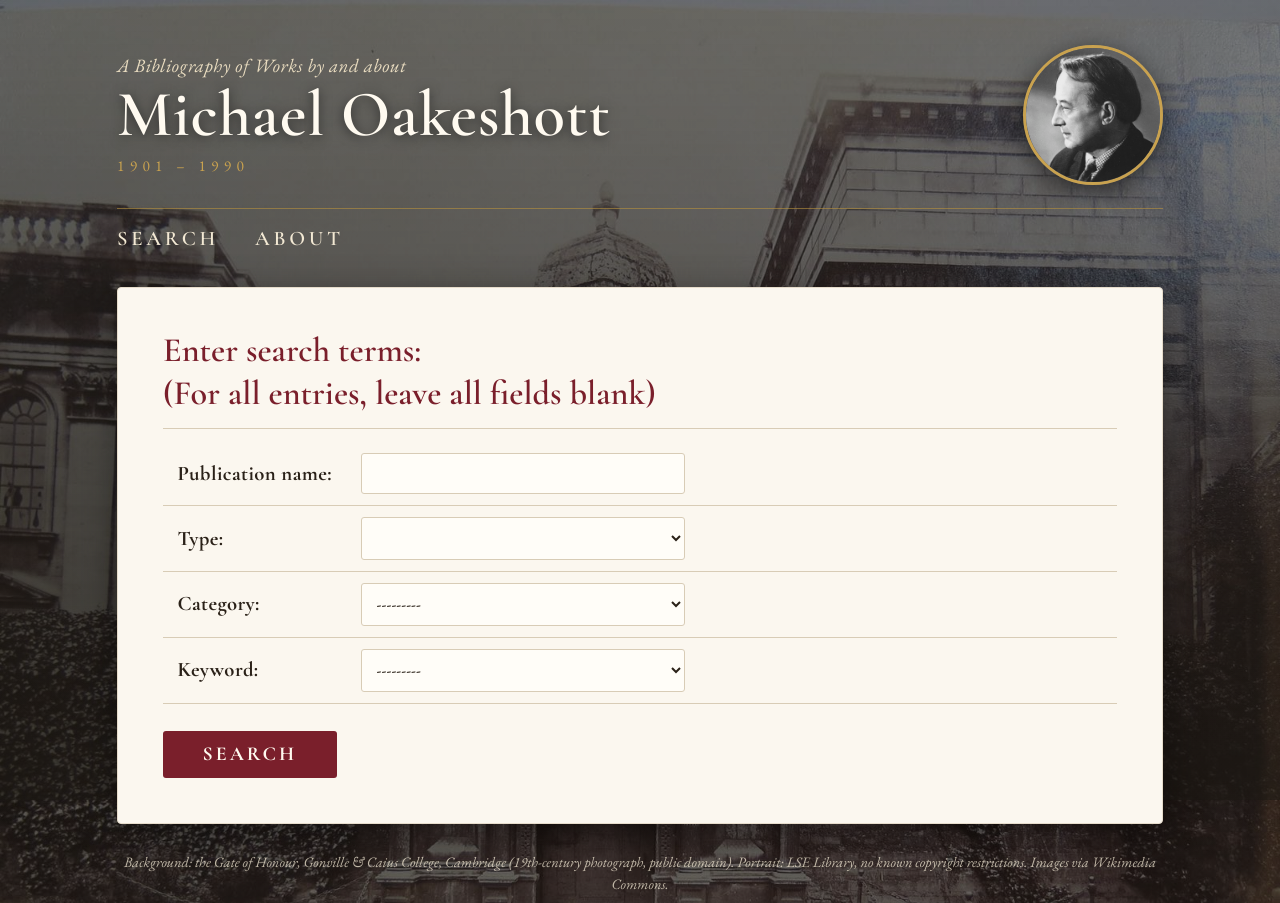
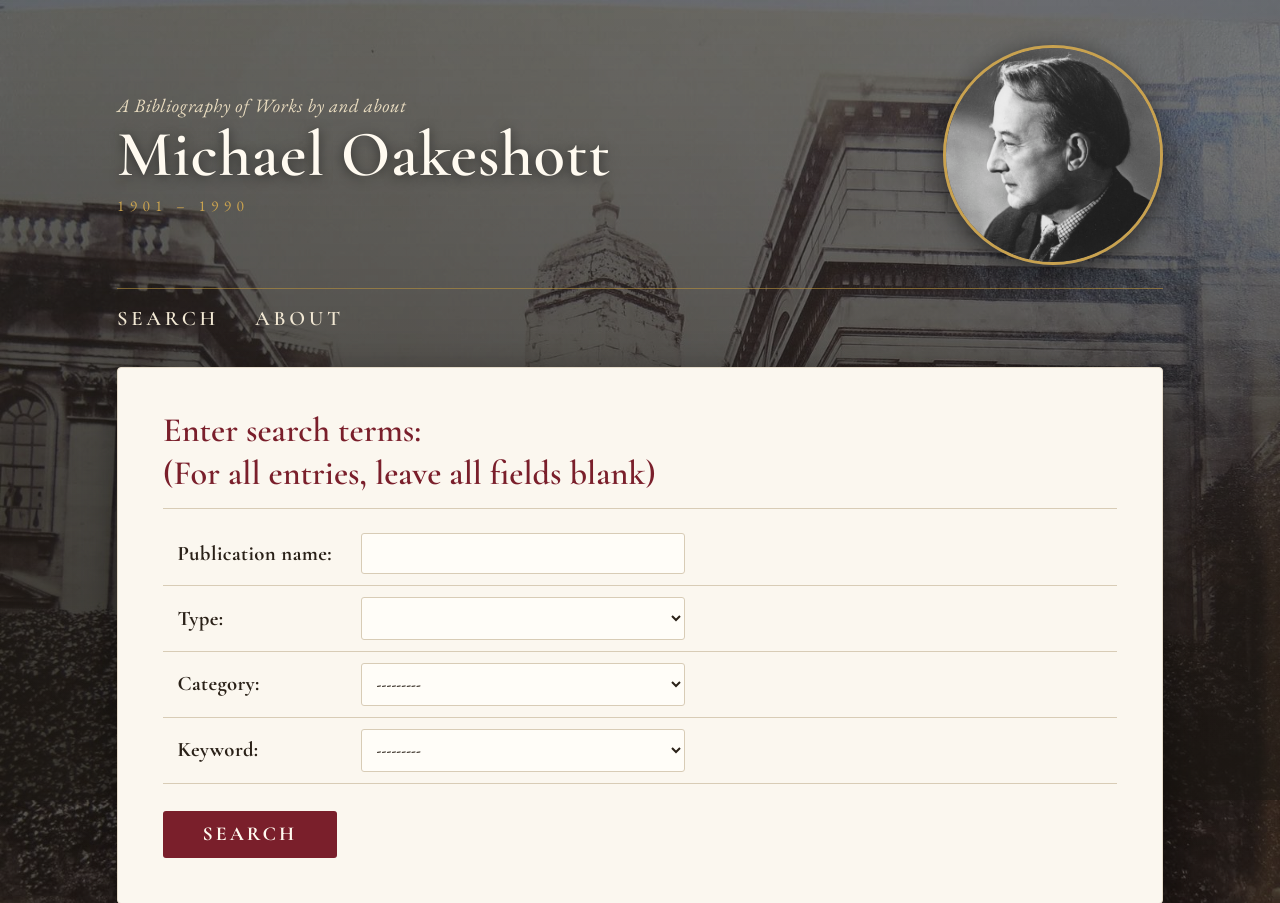
Before and after one commit to gcallah/biblio_engine, a Django app: page /oakeshott/ in a window 1280 px wide. Shown: the top 903 px of the page. Run offline with Django 3.2, Linux system fonts and the light colour scheme; data that the repository does not hold is empty.

Commit message:
Enlarge header portrait
Co-Authored-By: Claude Opus 5.5 <noreply@anthropic.com>

```diff
--- a/berkeley/templates/base.html
+++ b/berkeley/templates/base.html
@@ -11,7 +11,7 @@
     <link rel="preconnect" href="https://fonts.gstatic.com" crossorigin />
     <link rel="stylesheet"
           href="https://fonts.googleapis.com/css2?family=Cormorant+Garamond:ital,wght@0,500;0,600;0,700;1,500&family=EB+Garamond:ital,wght@0,400;0,500;0,600;1,400&display=swap" />
-    <link rel="stylesheet" type="text/css" href="{% static 'berkeley/style.css' %}?v=2" />
+    <link rel="stylesheet" type="text/css" href="{% static 'berkeley/style.css' %}?v=3" />
     {% endblock stylesheets %}
   </head>
   <body>
@@ -23,7 +23,7 @@
             <span class="header-title">Michael Oakeshott</span>
             <span class="brand-dates">1901 &ndash; 1990</span>
           </a>
-          <img class="portrait" src="{% static 'berkeley/img/oakeshott.jpg' %}"
+          <img class="portrait" src="{% static 'berkeley/img/oakeshott.jpg' %}?v=3"
                alt="Portrait of Michael Oakeshott in profile" />
         </div>
         <nav id="user-tools">
--- a/mysite/static/berkeley/style.css
+++ b/mysite/static/berkeley/style.css
@@ -114,8 +114,8 @@ a:hover, a:focus {
 
 .portrait {
     flex: none;
-    width: 140px;
-    height: 140px;
+    width: 220px;
+    height: 220px;
     border-radius: 50%;
     object-fit: cover;
     border: 3px solid var(--gold);
@@ -317,7 +317,7 @@ input[type=submit]:hover, button:hover, #submit:hover {
     html { font-size: 16px; }
     #container { padding: 1.25rem 0.75rem; }
     .header-title { font-size: 2.5rem; }
-    .portrait { width: 90px; height: 90px; }
+    .portrait { width: 120px; height: 120px; }
     #content { padding: 1.25rem; }
     input[type=text], select, textarea { min-width: 0; width: 100%; }
 }
```
Also changed, not shown: mysite/static/berkeley/img/oakeshott.jpg.
